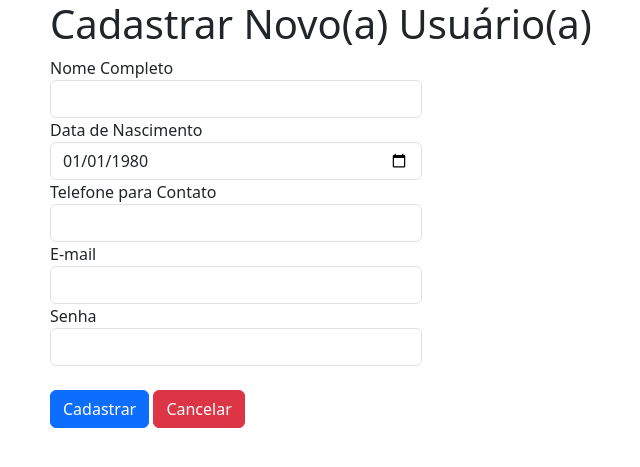
After one commit to leojosants/ADS_ESTACIO_DE_SA_Desenvolvimento_Web_em_HTML5_CSS_JS_e_PHP, a PHP site: page /cad_usuario.php in a window 1280 px wide. The commit adds this page. Shown: the top 467 px of the page, without its empty margins (32-672 px from the left). Run offline with PHP 8.4, Linux system fonts and the light colour scheme.

Commit message:
Implementado Formulário e Criado BD.

```diff
--- /dev/null
+++ b/Desenvolvimento_Web_em_Html5_CSS_Javascript_e_PHP/Tema_6-Integracao_do_PHP_com_Banco_de_Dados/02-Pratica_01-Sistema_de_Cadastro/cad_usuario.php
@@ -0,0 +1,50 @@
+<!DOCTYPE html>
+<html lang="pt-br">
+
+<head>
+    <meta charset="UTF-8" />
+    <meta http-equiv="X-UA-Compatible" content="IE=edge">
+    <meta name="viewport" content="width=device-width, initial-scale=1.0" />
+    <title>Cadastrar Novo(a) Usuário(a)</title>
+    <!--  -->
+    <link href="https://cdn.jsdelivr.net/npm/bootstrap@5.3.0-alpha3/dist/css/bootstrap.min.css" rel="stylesheet" integrity="sha384-KK94CHFLLe+nY2dmCWGMq91rCGa5gtU4mk92HdvYe+M/SXH301p5ILy+dN9+nJOZ" crossorigin="anonymous" />
+</head>
+
+<body>
+    <div class="container">
+        <h1>Cadastrar Novo(a) Usuário(a)</h1>
+
+        <form action="processa_usuario.php" method="post">
+            <div class="col-4">
+                <label for="name">Nome Completo</label>
+                <input type="text" name="name" id="name" class="form-control" />
+            </div>
+
+            <div class="col-4">
+                <label for="dataNascimento">Data de Nascimento</label>
+                <input type="date" name="dataNascimento" id="dataNascimento" class="form-control" value="1980-01-01" />
+            </div>
+
+            <div class="col-4">
+                <label for="telefone">Telefone para Contato</label>
+                <input type="tel" name="telefone" id="telefone" class="form-control" />
+            </div>
+
+            <div class="col-4">
+                <label for="email">E-mail</label>
+                <input type="email" name="email" id="email" class="form-control" />
+            </div>
+
+            <div class="col-4">
+                <label for="senha">Senha</label>
+                <input type="password" name="senha" id="senha" class="form-control" />
+            </div><br />
+
+            <button type="submit" name="enviarDados" class="btn btn-primary">Cadastrar</button>
+
+            <a href="index.php" class="btn btn-danger">Cancelar</a>
+        </form>
+    </div>
+</body>
+
+</html>
```
Also changed, not shown: Desenvolvimento_Web_em_Html5_CSS_Javascript_e_PHP/Tema_6-Integracao_do_PHP_com_Banco_de_Dados/02-Pratica_01-Sistema_de_Cadastro/conectaBD.php (added, +26 -0 lines), Desenvolvimento_Web_em_Html5_CSS_Javascript_e_PHP/Tema_6-Integracao_do_PHP_com_Banco_de_Dados/02-Pratica_01-Sistema_de_Cadastro/index.php (+5 -4 lines), Desenvolvimento_Web_em_Html5_CSS_Javascript_e_PHP/Tema_6-Integracao_do_PHP_com_Banco_de_Dados/02-Pratica_01-Sistema_de_Cadastro/processa_usuario.php (added, +15 -0 lines).
